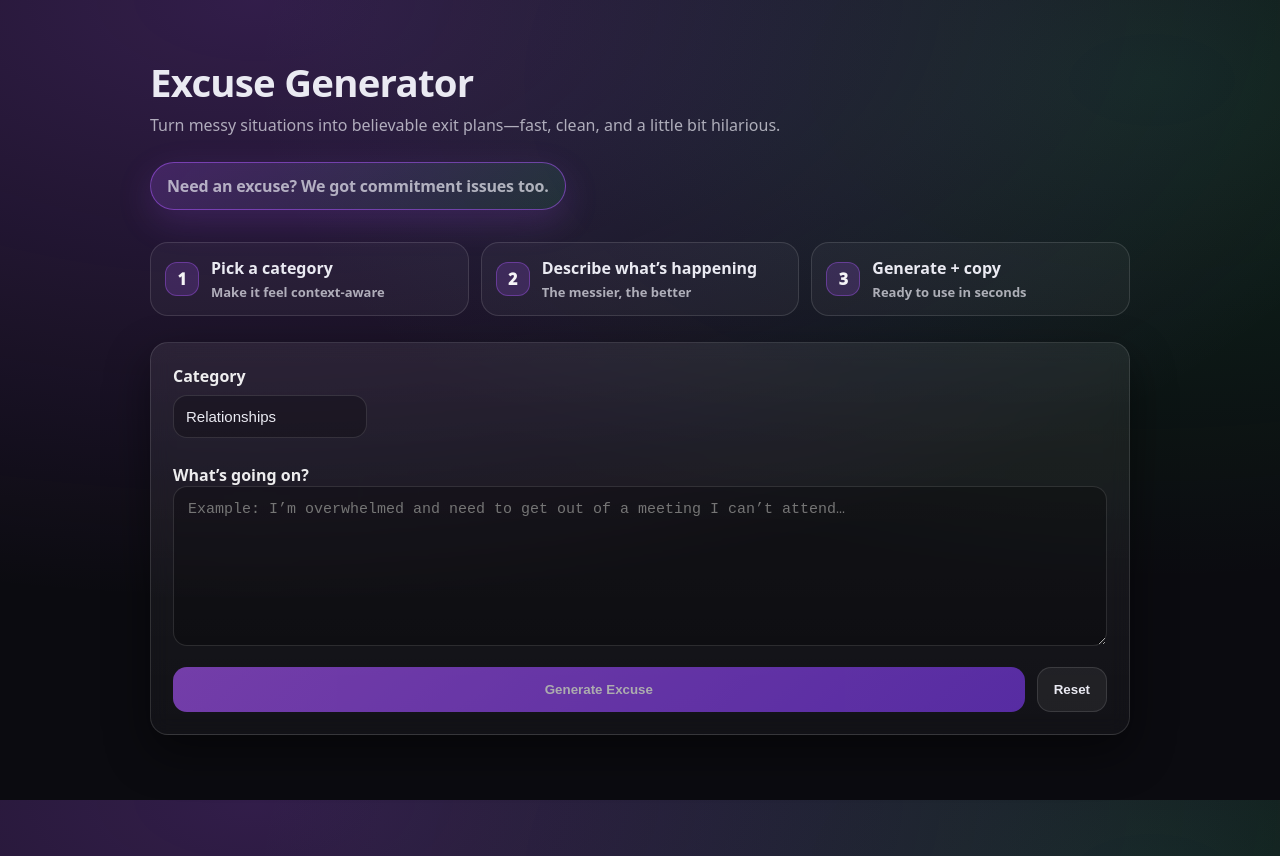
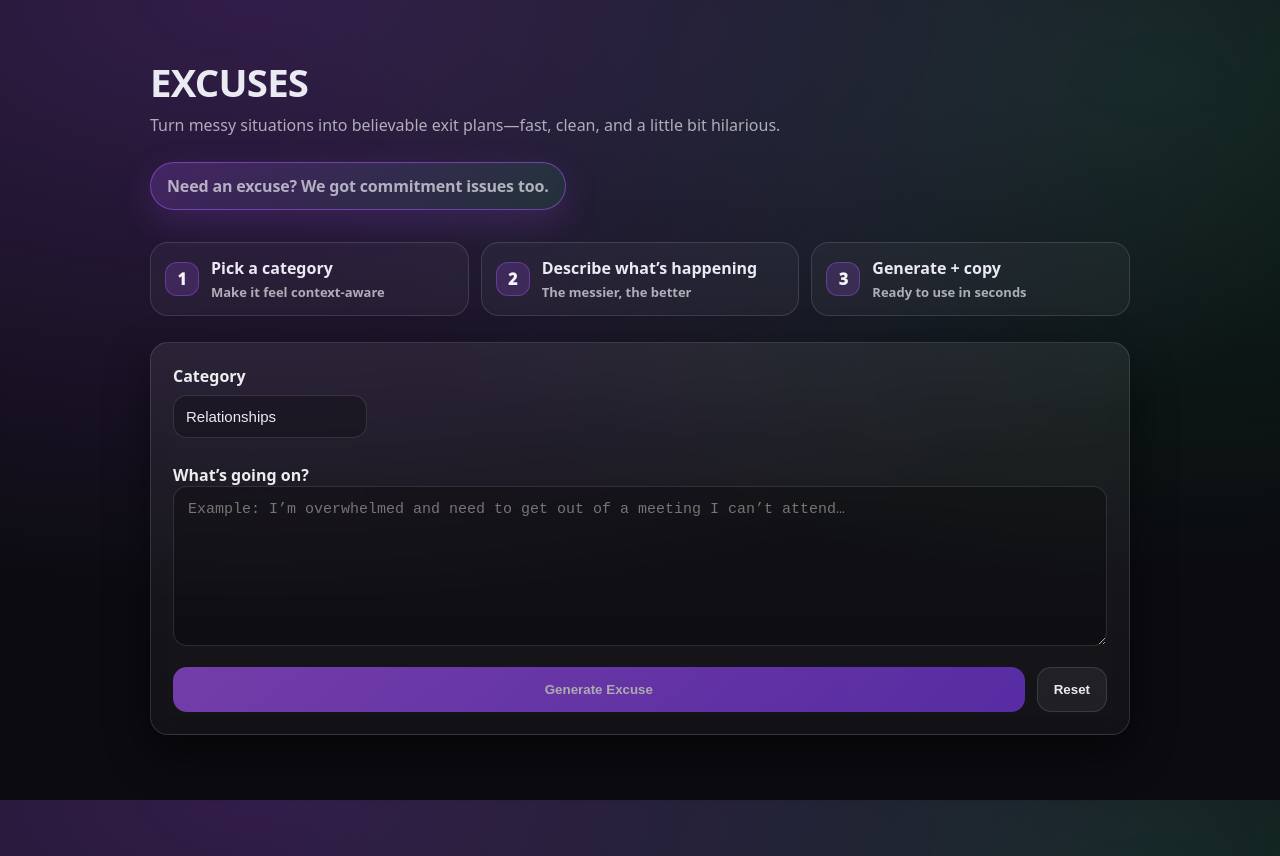
Before and after one commit to SamyogGhimire/Excuses, a React (Vite) app in the folder frontend/: page / in a window 1280 px wide. Built offline with nearby package versions, Linux system fonts and the light colour scheme.

Commit message:
Update main heading in App component to improve branding consistency

```diff
--- a/frontend/src/App.jsx
+++ b/frontend/src/App.jsx
@@ -3,7 +3,7 @@ import ExcuseForm from "./components/ExcuseForm";
 export default function App() {
   return (
     <div className="container">
-      <h1>Excuse Generator</h1>
+      <h1>EXCUSES</h1>
 
       <p>
         Turn messy situations into believable exit plans—fast, clean, and a little bit hilarious.
```
